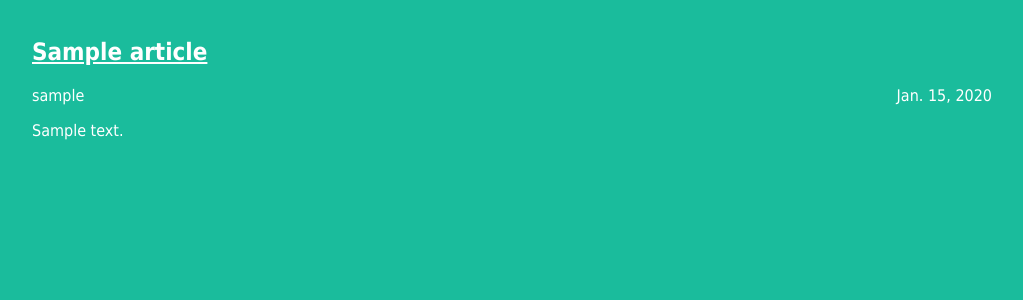
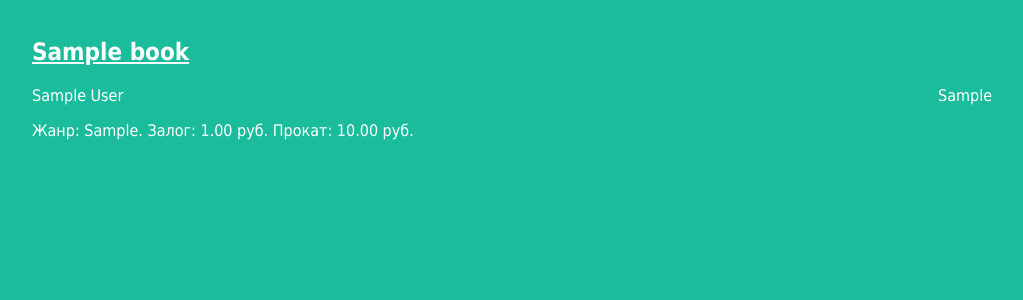
Before and after one commit to SNurbekov/labs-python, a Django app: page / in a window 1280 px wide. Shown: the top 300 px of the page, without its empty margins (128-1151 px from the left). Run offline with Django 5.2, Linux system fonts and the light colour scheme; tables that the repository leaves empty hold one stand-in row (values such as "Sample post").

Commit message:
-4: переделана под вариант 18 (иблиотека)

```diff
--- a/blog/articles/models.py
+++ b/blog/articles/models.py
@@ -1,15 +1,17 @@
 from django.db import models
-from django.contrib.auth.models import User
 
 
-class Article(models.Model):
-    title = models.CharField(max_length=200)
-    author = models.ForeignKey(User, on_delete=models.CASCADE)
-    text = models.TextField()
-    created_date = models.DateField(auto_now_add=True)
+class Book(models.Model):
+    title = models.CharField(max_length=200)                        # название
+    author = models.CharField(max_length=150)                       # автор
+    genre = models.CharField(max_length=100)                        # жанр
+    deposit = models.DecimalField(max_digits=8, decimal_places=2)   # залог
+    rent_price = models.DecimalField(max_digits=8, decimal_places=2)  # стоимость проката
 
     def __str__(self):
-        return "%s: %s" % (self.author.username, self.title)
+        return "%s — %s" % (self.author, self.title)
 
     def get_excerpt(self):
-        return self.text[:140] + "..." if len(self.text) > 140 else self.text
+        return "Жанр: %s. Залог: %s руб. Прокат: %s руб." % (
+            self.genre, self.deposit, self.rent_price
+        )
--- a/blog/articles/templates/archive.html
+++ b/blog/articles/templates/archive.html
@@ -1,7 +1,7 @@
 <!DOCTYPE html>
 <html>
 <head>
-    <title>Архив статей</title>
+    <title>Каталог книг</title>
     {% load static %}
     <link rel="stylesheet" href="{% static 'css/article.css' %}">
 </head>
@@ -9,16 +9,16 @@
     <div class="header">
     </div>
     <div class="archive">
-        {% for post in posts %}
+        {% for book in books %}
         <div class="one-post">
             <h2 class="post-title">
-                <a href="{% url 'get_article' post.id %}">{{ post.title }}</a>
+                <a href="{% url 'get_book' book.id %}">{{ book.title }}</a>
             </h2>
             <div class="article-info">
-                <div class="article-author">{{ post.author.username }}</div>
-                <div class="article-created-date">{{ post.created_date }}</div>
+                <div class="article-author">{{ book.author }}</div>
+                <div class="article-created-date">{{ book.genre }}</div>
             </div>
-            <p class="article-text">{{ post.get_excerpt }}</p>
+            <p class="article-text">{{ book.get_excerpt }}</p>
         </div>
         {% endfor %}
     </div>
--- a/blog/articles/views.py
+++ b/blog/articles/views.py
@@ -1,15 +1,15 @@
 from django.shortcuts import render
 from django.http import Http404
-from .models import Article
+from .models import Book
 
 
 def archive(request):
-    return render(request, 'archive.html', {"posts": Article.objects.all()})
+    return render(request, 'archive.html', {"books": Book.objects.all()})
 
 
-def get_article(request, article_id):
+def get_book(request, book_id):
     try:
-        post = Article.objects.get(id=article_id)
-        return render(request, 'article.html', {"post": post})
-    except Article.DoesNotExist:
+        book = Book.objects.get(id=book_id)
+        return render(request, 'book.html', {"book": book})
+    except Book.DoesNotExist:
         raise Http404
--- a/blog/blog/urls.py
+++ b/blog/blog/urls.py
@@ -5,5 +5,5 @@ from articles import views
 urlpatterns = [
     path('admin/', admin.site.urls),
     path('', views.archive, name='archive'),
-    re_path(r'^article/(?P<article_id>\d+)/$', views.get_article, name='get_article'),
+    re_path(r'^book/(?P<book_id>\d+)/$', views.get_book, name='get_book'),
 ]
```
Also changed, not shown: blog/articles/admin.py (+4 -4 lines), blog/articles/templates/book.html (added, +25 -0 lines), blog/articles/migrations/0001_initial.py, Рисунок 1.png, Рисунок 2.png, Рисунок 3.png, Рисунок 8.png (added), 4 other files.
